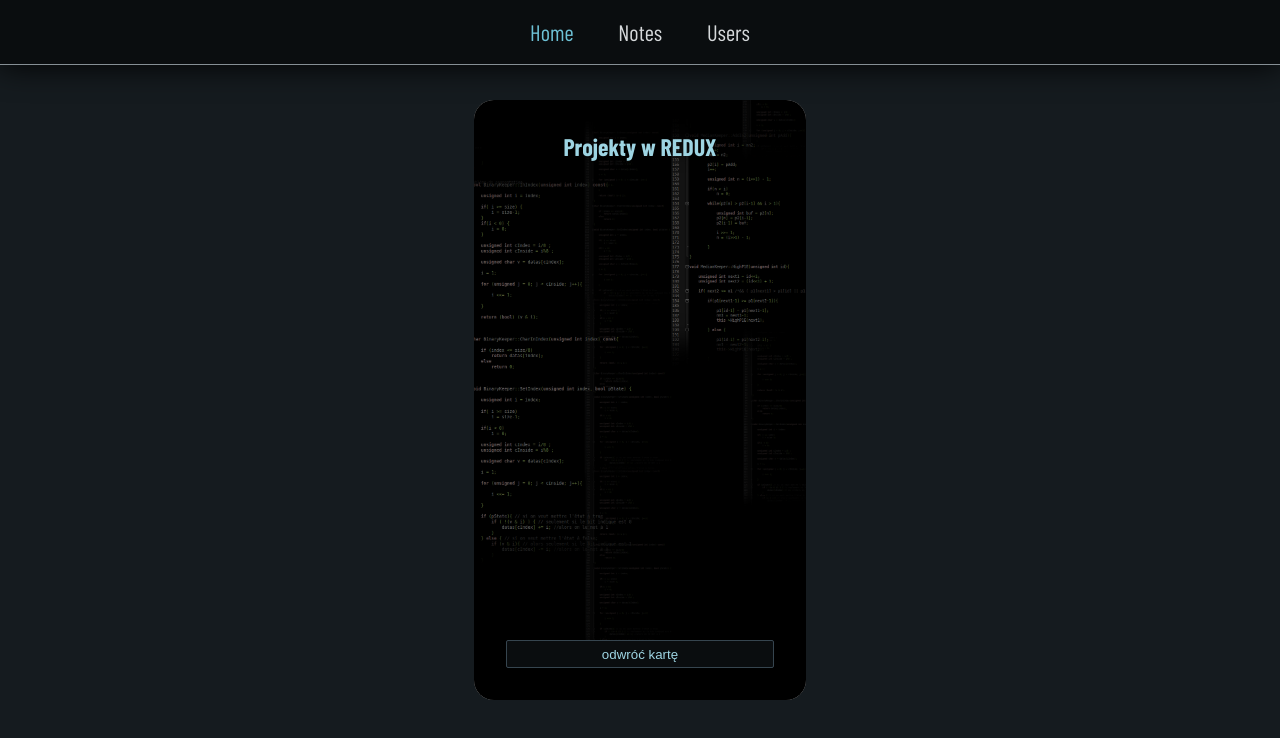
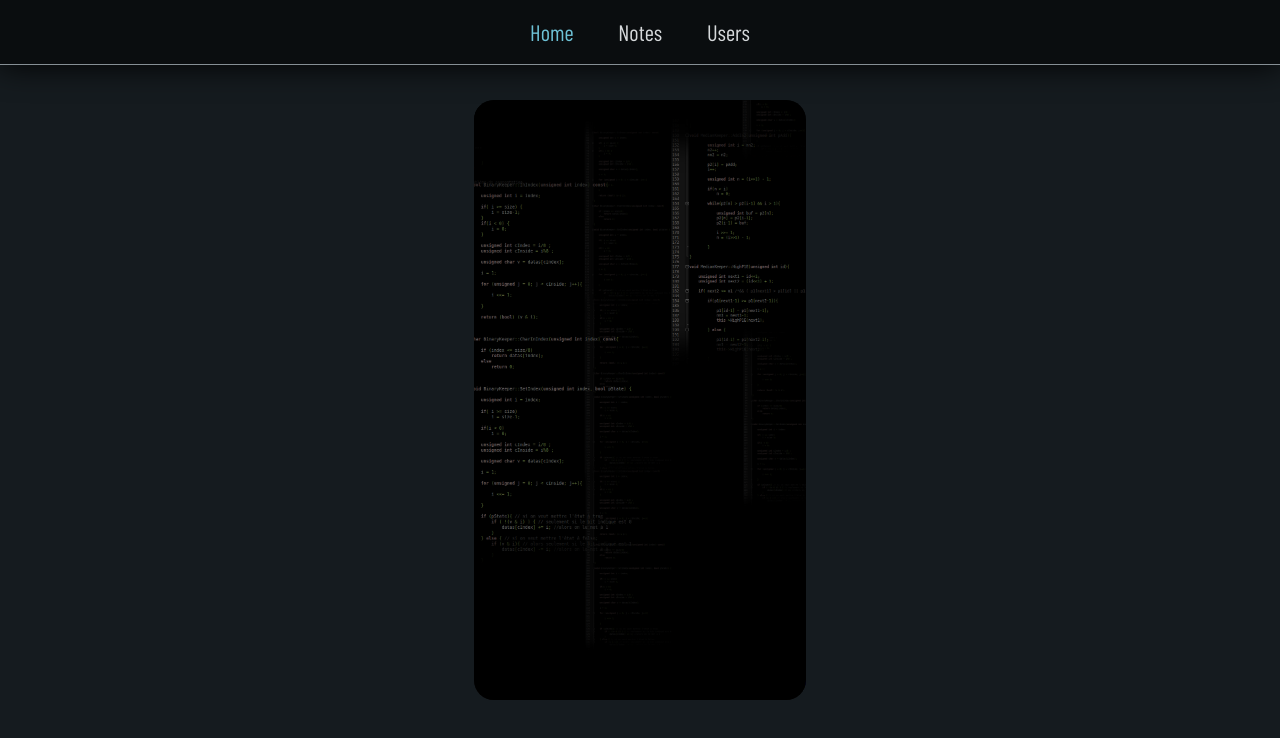
Before and after one commit to Scorpion19702022/SIMPLE_PROJECT_REACT_REDUX, a React (Vite) app: page / in a window 1280 px wide. Shown: the top 738 px of the page. Built offline with nearby package versions, Linux system fonts and the light colour scheme; a web font is replaced by a local one.

Commit message:
added style

```diff
--- a/src/Components/Home/Home.tsx
+++ b/src/Components/Home/Home.tsx
@@ -8,9 +8,9 @@ const Home = () => {
 		<div className={styles.wrapper}>
 			<div className={styles.box_card}>
 				<div className={styles.card_front}>
-					<h2 className={styles.heading_front}>Projekty w REDUX</h2>
 					<img className={styles.img_front} src={code01} alt='picture_code' />
 					<div className={styles.shadow_front}></div>
+					<h2 className={styles.heading_front}>Projekty w REDUX</h2>
 					<button className={styles.btn_front}>odwróć kartę</button>
 				</div>
 				<div className={styles.card_back}>
--- a/src/Components/Home/Styles/Home.module.css
+++ b/src/Components/Home/Styles/Home.module.css
@@ -34,6 +34,7 @@
 }
 
 .box_card {
+	position: relative;
 	width: 100%;
 	height: 100%;
 	border-radius: 20px;
@@ -41,7 +42,8 @@
 }
 
 .card_front {
-	position: relative;
+	position: absolute;
+	top: 0;
 	width: 100%;
 	height: 100%;
 	padding: 2em;
@@ -50,7 +52,6 @@
 	align-items: center;
 	justify-content: space-between;
 	perspective: 800px;
-	background-color: #fff;
 }
 
 .img_front {
@@ -59,7 +60,6 @@
 	width: 100%;
 	height: 100%;
 	object-fit: cover;
-	z-index: -1;
 }
 
 .shadow_front {
@@ -68,7 +68,6 @@
 	width: 100%;
 	height: 100%;
 	background-color: rgba(0, 0, 0, 0.6);
-	z-index: -1;
 }
 
 .heading_front {
@@ -86,9 +85,57 @@
 	transition: all 0.3s ease-in-out;
 }
 
+/* .card_back {
+	position: absolute;
+	top: 0;
+	width: 100%;
+	height: 100%;
+	padding: 2em;
+	display: flex;
+	flex-direction: column;
+	align-items: center;
+	justify-content: space-between;
+	perspective: 800px;
+}
+
+.img_back {
+	position: absolute;
+	top: 0;
+	width: 100%;
+	height: 100%;
+	object-fit: cover;
+}
+
+.shadow_back {
+	position: absolute;
+	top: 0;
+	width: 100%;
+	height: 100%;
+	background-color: rgba(0, 0, 0, 0.6);
+}
+
+.heading_back {
+	color: var(--color-color02);
+}
+
+.btn_back {
+	width: 100%;
+	padding: 0.4em;
+	color: var(--color-color02);
+	background-color: var(--color-dark10);
+	border: 0.04em solid var(--color-dark06);
+	border-radius: 2px;
+	cursor: pointer;
+	transition: all 0.3s ease-in-out;
+} */
+
 @media (min-width: 1200px) {
 	.wrapper {
 		width: 26%;
 		height: 600px;
 	}
+
+	.btn_front:hover {
+		background-color: var(--color-dark11);
+	}
 }
```
